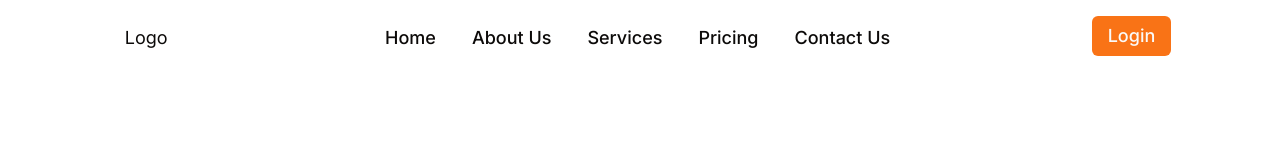
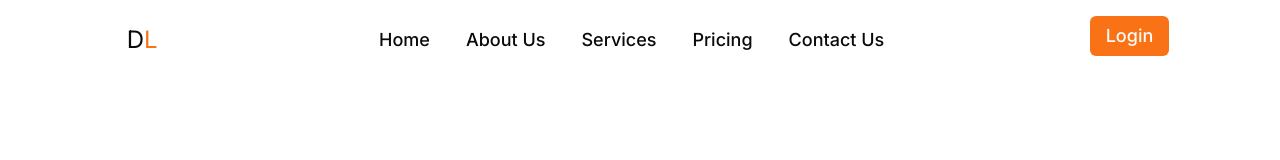
Before and after one commit to milanp19/DriveLinkConnect, a Next.js app: page / in a window 1280 px wide. Shown: the top 160 px of the page. Built offline with nearby package versions, Linux system fonts and the light colour scheme; no server answers.

Commit message:
update logo

```diff
--- a/components/Navbar.jsx
+++ b/components/Navbar.jsx
@@ -17,8 +17,8 @@ const Navbar = () => {
   return (
     <div className="flex justify-around px-4 py-4">
       <div className="px-4 py-2">
-        <Link href="/" className="text-lg">
-          Logo
+        <Link href="/" className="text-2xl">
+          D<span className="text-primary">L</span>
         </Link>
       </div>
       <NavigationMenu>
```
